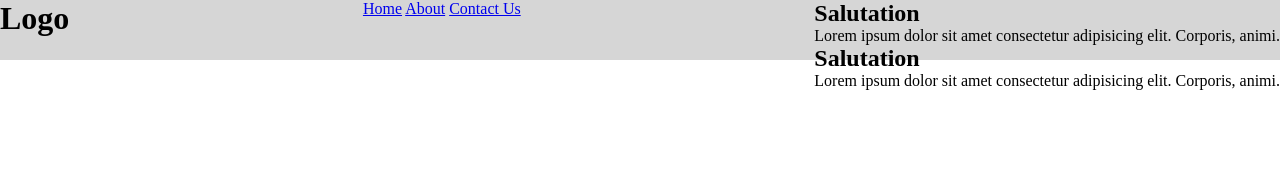
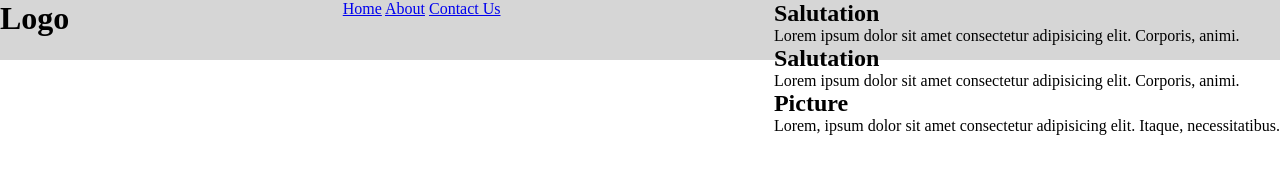
Before and after one commit to jiresnodem/familov, a plain HTML site: page index.html in a window 1280 px wide. Drawn offline with Linux system fonts and the light colour scheme.

Commit message:
add section picture

```diff
--- a/index.html
+++ b/index.html
@@ -33,6 +33,13 @@
 						animi.
 					</p>
 				</section>
+				<section>
+					<h1>Picture</h1>
+					<p>
+						Lorem, ipsum dolor sit amet consectetur adipisicing elit. Itaque,
+						necessitatibus.
+					</p>
+				</section>
 			</main>
 		</header>
 	</body>
```
